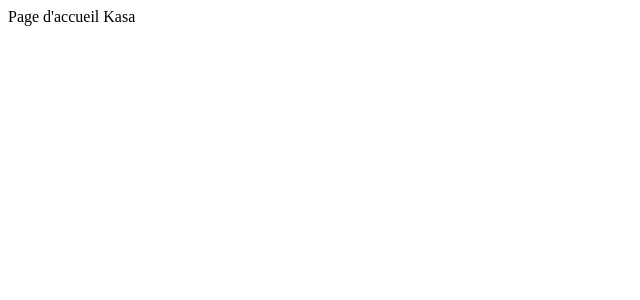
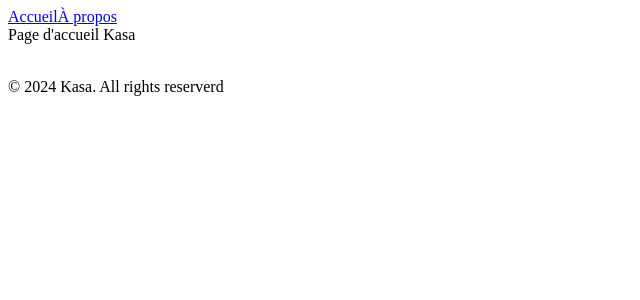
Before and after one commit to AntoineDehan/Kasa, a React (Create React App) app: page / in a window 1280 px wide. Shown: the top 300 px of the page, without its empty margins (0-640 px from the left). Built offline with nearby package versions, Linux system fonts and the light colour scheme.

Commit message:
Mise en place des Rootes et fichiers de bases.

```diff
--- a/package.json
+++ b/package.json
@@ -8,6 +8,7 @@
     "@testing-library/user-event": "^13.5.0",
     "react": "^18.3.1",
     "react-dom": "^18.3.1",
+    "react-router-dom": "^6.10.0",
     "react-scripts": "5.0.1",
     "web-vitals": "^2.1.4"
   },
--- /dev/null
+++ b/src/componants/Error/index.jsx
@@ -0,0 +1,13 @@
+import { Link } from "react-router-dom"
+
+function Error() {
+    return (
+      <div>
+        <h1>404</h1>
+        <p>Oups! La page que vous demandez n'existe pas</p>
+        <Link to="/">Retourner sur la page d'accueil</Link>
+      </div>
+    )
+  }
+
+  export default Error
--- /dev/null
+++ b/src/componants/Footer/index.jsx
@@ -0,0 +1,11 @@
+
+function Footer(){
+    return(
+        <nav>
+            <img src="" alt="" />
+            <p>© 2024 Kasa. All rights reserverd</p>
+        </nav>
+    )
+}
+
+export default Footer
--- /dev/null
+++ b/src/componants/Header/index.jsx
@@ -0,0 +1,13 @@
+import { Link } from 'react-router-dom'
+
+function Header() {
+    return (
+        <nav>
+            <img src="" alt="" />
+            <Link to="/">Accueil</Link>
+            <Link to="/a-propos">À propos</Link>
+        </nav>
+    )
+}
+
+export default Header
--- a/src/index.jsx
+++ b/src/index.jsx
@@ -1,10 +1,25 @@
 import React from "react"
 import	ReactDOM from "react-dom"
+import { BrowserRouter as Router, Routes, Route } from 'react-router-dom'
+
 import Home from './pages/Home'
+import About from "./pages/About"
+import Header from "./componants/Header"
+import Footer from "./componants/Footer"
+import Error from "./componants/Error"
 
 ReactDOM.render(
     <React.StrictMode>
-        <Home></Home>
+        <Router>
+            <Header />
+            <Routes>
+                <Route path="/" element={<Home />} />
+                {/* <Route path="/fiche-logement" element={<$ />} /> */}
+                <Route path="/a-propos" element={<About />} />
+                <Route path="/*" element={<Error />} />
+            </Routes>
+            <Footer />
+        </Router>
     </React.StrictMode>,
     document.getElementById('root')
 )
--- /dev/null
+++ b/src/pages/About/index.jsx
@@ -0,0 +1,6 @@
+
+function About(){
+    return(<div></div>)
+}
+
+export default About
--- a/src/pages/Home/index.jsx
+++ b/src/pages/Home/index.jsx
@@ -1,3 +1,5 @@
+
+
 function Home() {
     return <div>Page d'accueil Kasa</div>
   }
```
Also changed, not shown: src/styles/sass/home/style.scss (added), 1 other file (tests, documents, lock files or other folders).
